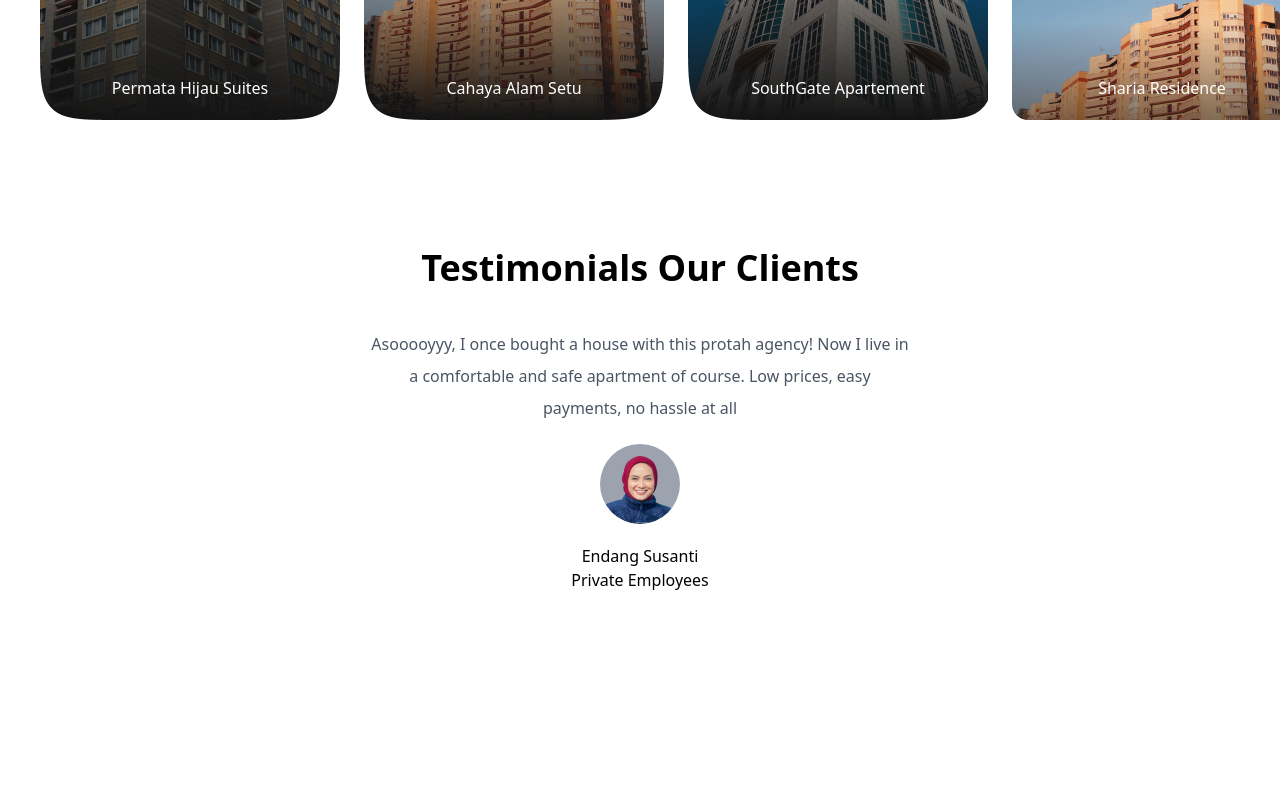
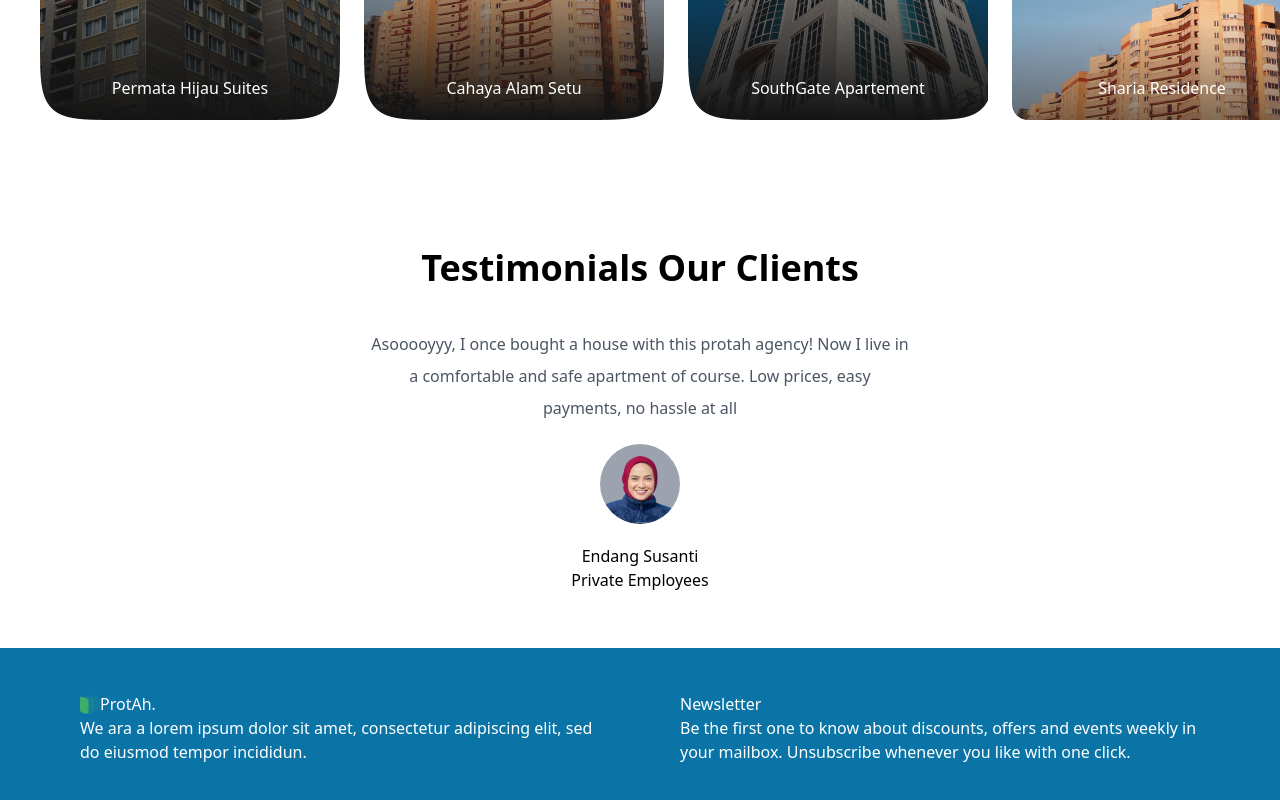
Before and after one commit to andi-faizal94/-ProtAh, a Next.js app: page / in a window 1280 px wide. Shown: the part 3174-3974 px from the top of the page. Before the commit the page ends 3822 px from the top, so only its background shows below. Built offline with nearby package versions, Linux system fonts and the light colour scheme; a web font is replaced by a local one.

Commit message:
add section footer

```diff
--- a/pages/index.js
+++ b/pages/index.js
@@ -295,6 +295,7 @@ export default function Home() {
             </div>
           </div>
         </section>
+
         <section>
           <div className='flex flex-col justify-between md:flex-row md:justify-around items-center px-10 leading-8 space-y-10 md:space-y-0 mb-14'>
             <div>
@@ -409,6 +410,7 @@ export default function Home() {
             <div className='bg-appart w-full h-[500px]'></div>
           </div>
         </section>
+
         <section>
           <div className='flex flex-col md:flex-row md:justify-evenly items-center object-cover mb-24'>
             <div className='h-32 w-32'>
@@ -479,6 +481,7 @@ export default function Home() {
             </div>
           </div>
         </section>
+
         <section>
           <div className='flex flex-col  items-center md:flex-row md:items-stretch mb-32 md:px-10'>
             <div className='w-6/12'>
@@ -555,6 +558,36 @@ export default function Home() {
             </div>
           </div>
         </section>
+
+        <section>
+          <div className='grid grid-cols-2 items-center bg-[#0A74A7] h-40 px-10'>
+            <div className='px-10'>
+              <div className='flex items-center'>
+                <Image
+                  layout='intrinsic'
+                  className='items-center'
+                  src='/images/protah.png'
+                  width='20%'
+                  height='20%'
+                  alt='logo'
+                />
+                <h1 className='text-white'>ProtAh.</h1>
+              </div>
+              <p className='text-white'>
+                We ara a lorem ipsum dolor sit amet, consectetur adipiscing
+                elit, sed do eiusmod tempor incididun.
+              </p>
+            </div>
+            <div className='px-10'>
+              <h1 className='text-white'>Newsletter</h1>
+              <p className='text-white'>
+                Be the first one to know about discounts, offers and events
+                weekly in your mailbox. Unsubscribe whenever you like with one
+                click.
+              </p>
+            </div>
+          </div>
+        </section>
       </main>
 
       <footer className=''></footer>
```
